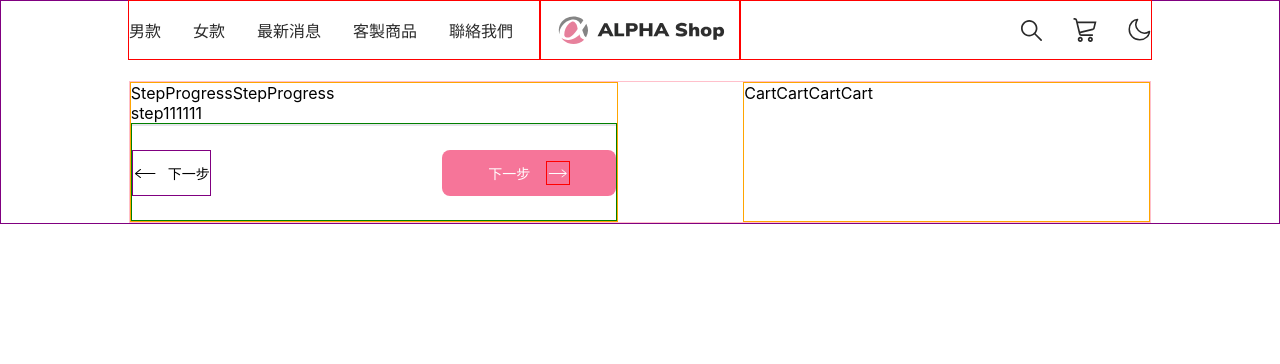
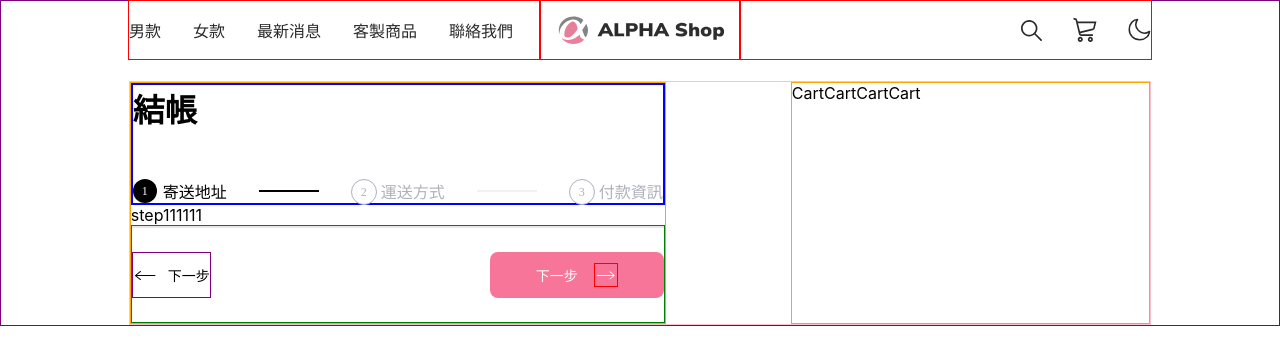
Before and after one commit to Lan956616/ALPHA-Shop-IV, a React (Create React App) app: page / in a window 1280 px wide. Shown: the top 364 px of the page. Built offline with nearby package versions, Linux system fonts and the light colour scheme.

Commit message:
complete content of pay-stepprogress

```diff
--- a/src/components/main/pay/stepprogress/stepprogress.js
+++ b/src/components/main/pay/stepprogress/stepprogress.js
@@ -1,7 +1,15 @@
+import styles from './stepprogress.module.css'
+
 export default function StepProgress () {
   return(
-    <div>
-      StepProgressStepProgress
+    <div className={styles.StepProgress}>
+      <p className={styles.StepProgressTitle}>結帳</p>
+      <ul className={styles.progress}>
+        <li className={`${styles.progressItem} ${styles.Item1}`}>寄送地址</li>
+        <li className={`${styles.progressItem} ${styles.Item2}`}>運送方式</li>
+        <li className={`${styles.progressItem} ${styles.Item3}`}>付款資訊</li>
+      </ul>
+
     </div>
   )
 }
--- a/src/components/main/pay/stepprogress/stepprogress.module.css
+++ b/src/components/main/pay/stepprogress/stepprogress.module.css
@@ -0,0 +1,109 @@
+.StepProgress {
+  width: 100%;
+
+  border: 2px solid blue;
+}
+
+.StepProgressTitle {
+  font-family: 'Noto Sans TC';
+  font-weight: 700;
+  font-size: 32px;
+  margin-bottom: 3rem;
+}
+
+.progress {
+
+  height: 24px;
+  display: flex;
+  flex-wrap: nowrap;
+  justify-content: flex-start;
+}
+
+.progressItem {
+  position: relative;
+  font-family: 'Noto Sans TC';
+  font-size: 16px;
+  font-weight: 400;
+  padding-left: 30px;
+  white-space: nowrap;
+}
+
+.progressItem + .progressItem {
+  margin-left: 124px;
+}
+
+.Item1, .Item2, .Item3{
+  position: relative;
+}
+
+.Item2,.Item3 {
+  color:#AFB1BD;
+}
+
+.Item1::before {
+  position: absolute;
+  top:0;
+  left:0;
+  content:'1';
+  font-size: 12px;
+  text-align: center;
+  line-height: 24px;
+  color: white;
+  height: 24px;
+  width: 24px;
+  background-color: black;
+  border-radius: 50%;
+}
+
+.Item2::before {
+  position: absolute;
+    top: 0;
+    left: 0;
+    content: '2';
+    font-size: 12px;
+    text-align: center;
+    line-height: 24px;
+    color: #AFB1BD;
+    border: 1px solid #AFB1BD;
+    height: 24px;
+    width: 24px;
+    background-color: white;
+    border-radius: 50%;
+}
+
+.Item3::before {
+  position: absolute;
+  top: 0;
+  left: 0;
+  content: '3';
+  font-size: 12px;
+  text-align: center;
+  line-height: 24px;
+  color: #AFB1BD;
+  border: 1px solid #AFB1BD;
+  height: 24px;
+  width: 24px;
+  background-color: white;
+  border-radius: 50%;
+}
+
+
+.Item2::after, .Item3::after{
+
+  content: '';
+  position: absolute;
+  width: 60px;
+  height: 2px;
+  top:50%;
+  left: calc(-60px - 32px);
+  transform: translateY(-50%);
+
+}
+
+.Item2::after {
+  background-color: black;
+}
+
+.Item3::after {
+  background-color: #F0F0F5;
+}
```
